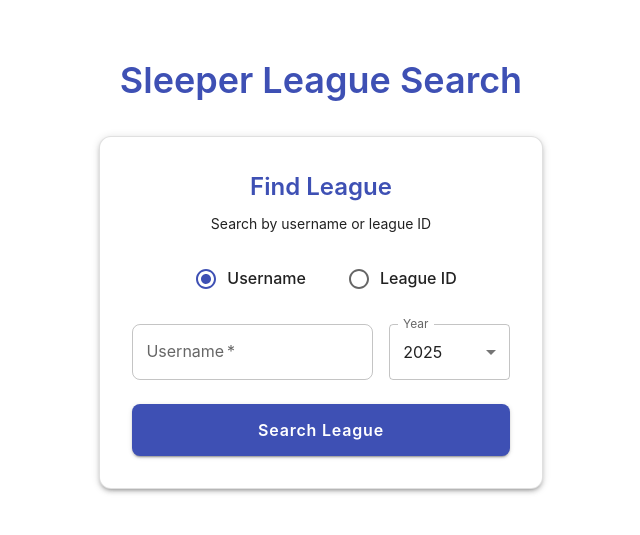
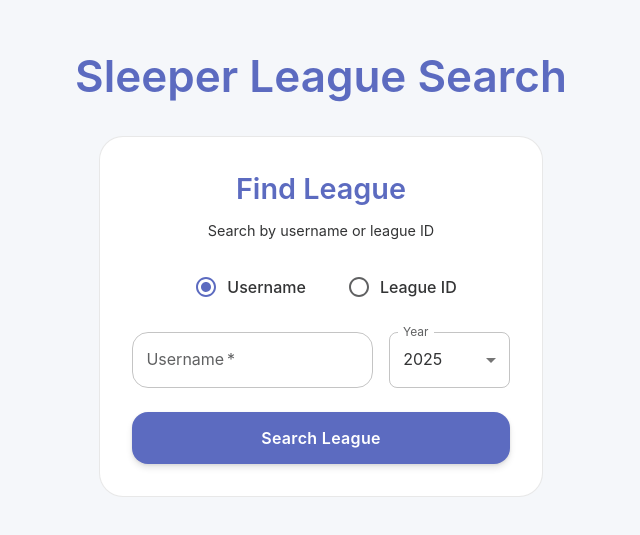
Before and after one commit to sportcoders/dynasty-mommy, a React (Vite) app in the folder frontend/: page / in a window 1280 px wide. Shown: the part 127-662 px from the top of the page, without its empty margins (319-959 px from the left). Built offline with nearby package versions, Linux system fonts and the light colour scheme.

Commit message:
DM-46 Updated custom theme and updates League styling

```diff
--- a/frontend/package.json
+++ b/frontend/package.json
@@ -12,6 +12,7 @@
   "dependencies": {
     "@emotion/react": "^11.14.0",
     "@emotion/styled": "^11.14.0",
+    "@mui/icons-material": "^7.2.0",
     "@mui/material": "^7.1.0",
     "@reduxjs/toolkit": "^2.8.2",
     "@tanstack/react-router": "^1.120.18",
--- a/frontend/src/styles/theme.ts
+++ b/frontend/src/styles/theme.ts
@@ -1,176 +1,206 @@
-import { type ThemeOptions } from "@mui/material/styles";
+import { type ThemeOptions, type Shadows } from "@mui/material/styles";
 import deepmerge from "deepmerge";
 
+// --- Base Theme Options ---
 export const baseThemeOptions: ThemeOptions = {
-    // Color
+    // Colors
     palette: {
         primary: {
-            main: "#3e50b4",
-            light: "rgb(100, 115, 195)",
-            dark: "rgb(43, 56, 125)",
+            main: "#5C6BC0",
+            light: "#8e99f3",
+            dark: "#26418f",
             contrastText: "#FFFFFF",
         },
         secondary: {
-            main: "#ff3f80",
-            light: "rgb(255, 101, 153)",
-            dark: "rgb(178, 44, 89)",
+            main: "#FF8A65",
+            light: "#ffbb93",
+            dark: "#c75a39",
+            contrastText: "#fff",
+        },
+        info: {
+            main: "#2196F3",
+            light: "#64b5f6",
+            dark: "#1976d2",
+            contrastText: "#fff",
+        },
+        success: {
+            main: "#4CAF50",
+            light: "#81c784",
+            dark: "#388e3c",
+            contrastText: "#fff",
+        },
+        warning: {
+            main: "#FFC107",
+            light: "#ffdd4b",
+            dark: "#ffa000",
+            contrastText: "rgba(0, 0, 0, 0.87)",
+        },
+        error: {
+            main: "#F44336",
+            light: "#e57373",
+            dark: "#d32f2f",
             contrastText: "#fff",
         },
     },
-    // Text
+
+    // Typography
     typography: {
-        fontFamily: ['"Inter"', '"Helvetica Neue"', "Arial", "sans-serif"].join(
-            ","
-        ),
+        fontFamily: [
+            '"Inter"',
+            '"Roboto"',
+            '"Helvetica Neue"',
+            "Arial",
+            "sans-serif",
+        ].join(","),
         h1: {
-            fontSize: "3rem",
-            fontWeight: 700,
-            lineHeight: 1.2,
-            letterSpacing: "-0.01562em",
+            fontSize: "3.5rem",
+            lineHeight: 1.15,
+            letterSpacing: "-0.02em",
         },
         h2: {
+            fontSize: "2.75rem",
+            fontWeight: 600,
+            lineHeight: 1.25,
+        },
+        h3: {
             fontSize: "2.25rem",
             fontWeight: 600,
             lineHeight: 1.3,
         },
-        h3: {
-            fontSize: "1.75rem",
+        h4: {
+            fontSize: "1.8rem",
             fontWeight: 600,
             lineHeight: 1.4,
         },
-        h4: {
-            fontSize: "1.5rem",
-            fontWeight: 600,
+        h5: {
+            fontSize: "1.4rem",
+            fontWeight: 500,
             lineHeight: 1.5,
         },
-        h5: {
-            fontSize: "1.25rem",
+        h6: {
+            fontSize: "1.15rem",
             fontWeight: 500,
             lineHeight: 1.6,
         },
-        h6: {
-            fontSize: "1rem",
-            fontWeight: 500,
-            lineHeight: 1.7,
-        },
         subtitle1: {
-            fontSize: "1rem",
+            fontSize: "1.05rem",
             fontWeight: 400,
-            color: "rgba(0,0,0,0.7)",
         },
         subtitle2: {
-            fontSize: "0.875rem",
+            fontSize: "0.95rem",
             fontWeight: 400,
-            color: "rgba(0,0,0,0.6)",
         },
         body1: {
             fontSize: "1rem",
             fontWeight: 400,
-            lineHeight: 1.6,
+            lineHeight: 1.65,
         },
         body2: {
-            fontSize: "0.875rem",
+            fontSize: "0.9rem",
             fontWeight: 400,
-            lineHeight: 1.5,
+            lineHeight: 1.55,
         },
         button: {
             fontSize: "1.0rem",
             fontWeight: 600,
             textTransform: "none",
-            letterSpacing: "0.05em",
+            letterSpacing: "0.02em",
         },
         caption: {
             fontSize: "0.75rem",
             fontWeight: 400,
-            color: "rgba(0,0,0,0.6)",
         },
         overline: {
-            fontSize: "0.75rem",
+            fontSize: "0.7rem",
             fontWeight: 600,
             textTransform: "uppercase",
             letterSpacing: "0.08em",
         },
     },
+    // Shape
+    shape: {
+        borderRadius: 8,
+    },
+    // Shadow
+    shadows: [
+        "none",
+        "0px 1px 3px rgba(0, 0, 0, 0.1), 0px 1px 2px rgba(0, 0, 0, 0.06)",
+        "0px 4px 6px rgba(0, 0, 0, 0.1), 0px 1px 3px rgba(0, 0, 0, 0.08)",
+        "0px 5px 15px rgba(0, 0, 0, 0.12), 0px 2px 5px rgba(0, 0, 0, 0.08)",
+        "0px 8px 20px rgba(0, 0, 0, 0.15), 0px 3px 8px rgba(0, 0, 0, 0.1)",
+        "0px 10px 25px rgba(0, 0, 0, 0.18), 0px 4px 10px rgba(0, 0, 0, 0.12)",
+        ...Array(19).fill("none"),
+    ] as Shadows,
+    // Custom Components
+    components: {
+        MuiAccordion: {
+            styleOverrides: {
+                root: {
+                    "&.Mui-expanded": {
+                        margin: "16px 0",
+                    },
+                },
+            },
+        },
+        MuiButton: {
+            styleOverrides: {
+                root: {
+                    borderRadius: 20,
+                },
+            },
+        },
+        MuiPaper: {
+            styleOverrides: {
+                root: {
+                    boxShadow: "none",
+                },
+            },
+        },
+        MuiCssBaseline: {
+            styleOverrides: {
+                html: {
+                    overflow: "hidden",
+                },
+                body: {
+                    overflow: "hidden",
+                },
+            },
+        },
+    },
 };
 
+// --- Light Theme Options ---
 export const lightThemeOptions: ThemeOptions = deepmerge(baseThemeOptions, {
     palette: {
         mode: "light",
         background: {
-            default: "#fff",
-            paper: "#fff",
+            default: "#F5F7FA",
+            paper: "#FFFFFF",
         },
         text: {
-            primary: "rgba(0, 0, 0, 0.87)",
-            secondary: "rgba(0, 0, 0, 0.6)",
-            disabled: "rgba(0, 0, 0, 0.38)",
-            hint: "rgba(0, 0, 0, 0.38)",
+            primary: "rgba(29, 30, 31, 0.9)",
+            secondary: "rgba(29, 30, 31, 0.7)",
+            disabled: "rgba(29, 30, 31, 0.4)",
+            hint: "rgba(29, 30, 31, 0.4)",
         },
-        error: {
-            main: "#d32f2f",
-            light: "#ef5350",
-            dark: "#c62828",
-            contrastText: "#fff",
-        },
-        warning: {
-            main: "#ed6c02",
-            light: "#ff9800",
-            dark: "#e65100",
-            contrastText: "#fff",
-        },
-        info: {
-            main: "#0288d1",
-            light: "#03a9f4",
-            dark: "#01579b",
-            contrastText: "#fff",
-        },
-        success: {
-            main: "#2e7d32",
-            light: "#4caf50",
-            dark: "#1B5E20",
-            contrastText: "#fff",
-        },
-        divider: "rgba(0, 0, 0, 0.12)",
+        divider: "rgba(29, 30, 31, 0.1)",
     },
 });
 
+// --- Dark Theme Options ---
 export const darkThemeOptions: ThemeOptions = deepmerge(baseThemeOptions, {
     palette: {
         mode: "dark",
         background: {
             default: "#121212",
-            paper: "#121212",
+            paper: "#1E1E1E",
         },
         text: {
-            primary: "#fff",
-            secondary: "rgba(255, 255, 255, 0.7)",
+            primary: "#FFFFFF",
+            secondary: "rgba(255, 255, 255, 0.8)",
             disabled: "rgba(255, 255, 255, 0.5)",
             hint: "rgba(255, 255, 255, 0.5)",
         },
-        error: {
-            main: "#f44336",
-            light: "#e57373",
-            dark: "#d32f2f",
-            contrastText: "#fff",
-        },
-        warning: {
-            main: "#ffa726",
-            light: "#ffb74d",
-            dark: "#f57c00",
-            contrastText: "rgba(0, 0, 0, 0.87)",
-        },
-        info: {
-            main: "#29b6f6",
-            light: "#4fc3f7",
-            dark: "#0288d1",
-            contrastText: "rgba(0, 0, 0, 0.87)",
-        },
-        success: {
-            main: "#66bb6a",
-            light: "#81c784",
-            dark: "#388e3c",
-            contrastText: "rgba(0, 0, 0, 0.87)",
-        },
-        divider: "rgba(255, 255, 255, 0.12)",
+        divider: "rgba(255, 255, 255, 0.15)",
     },
 });
```
Also changed, not shown: frontend/src/feature/leagues/components/SleeperLeaguesHomePage.tsx (+81 -56 lines), 1 other file (tests, documents, lock files or other folders).
